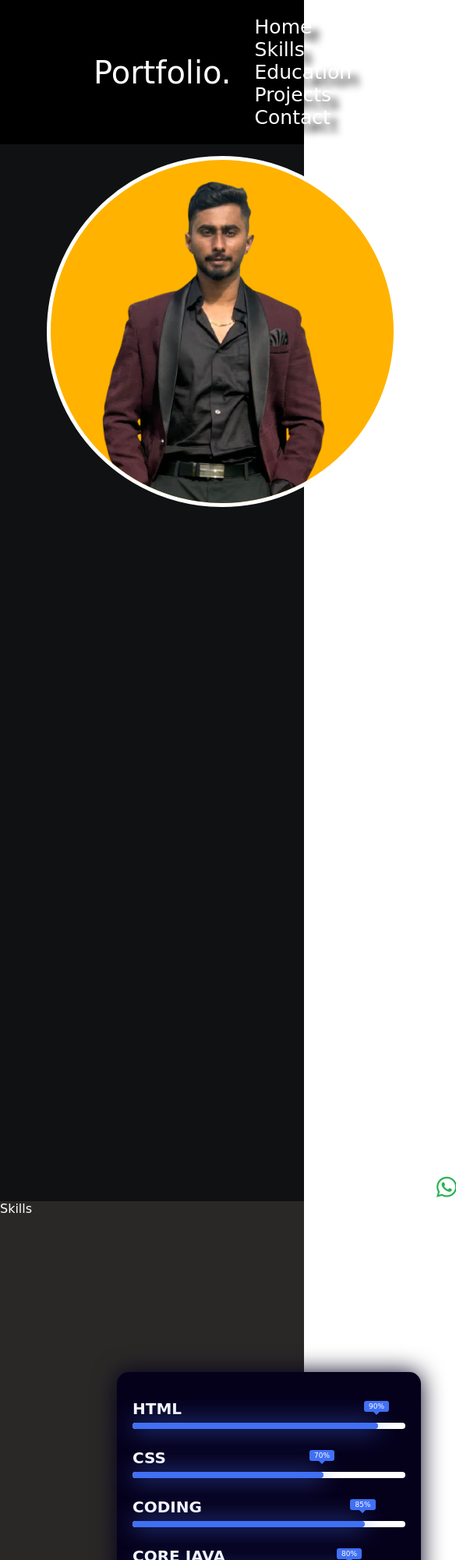
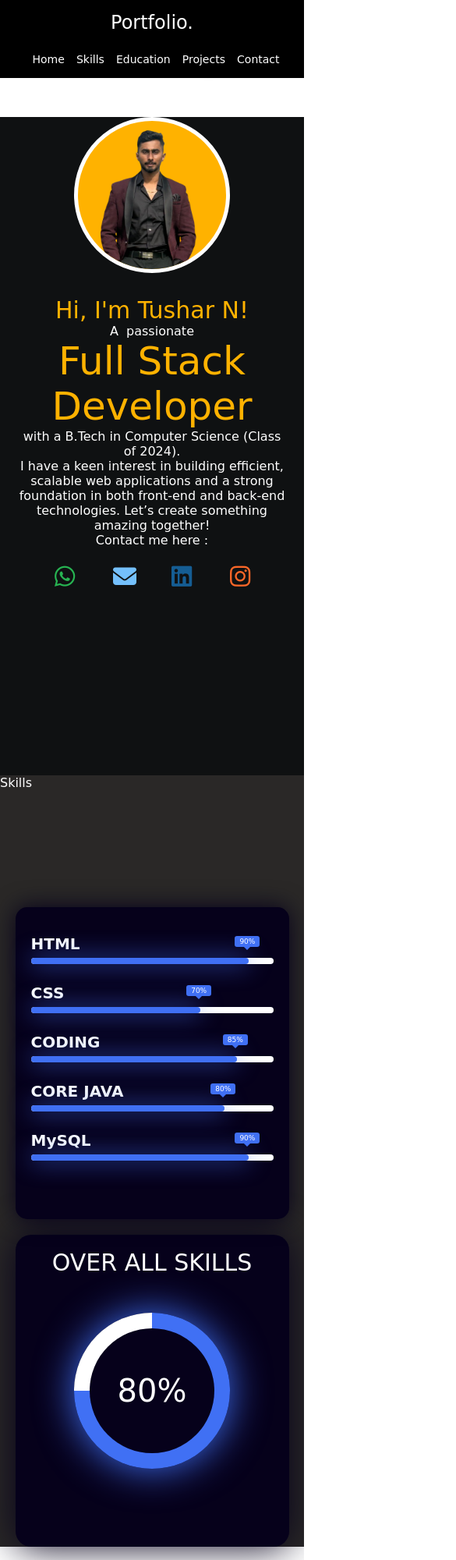
Before and after one commit to Tushar33333/Portfolio, a plain HTML site: page index.html in a window 390 px wide. Shown: the top 2000 px of the page at 78% size, 585 px wide, since content can reach past the window. Drawn offline with Linux system fonts and the light colour scheme; a web font is replaced by a local one.

Commit message:
Update Front_page.css

```diff
--- a/Front_page.css
+++ b/Front_page.css
@@ -5,6 +5,7 @@
     color: white;
     box-sizing: border-box;
     scroll-behavior: smooth;
+
 }
 #p1{
     position: fixed;
@@ -516,3 +517,189 @@ background-color: #0f1112;
 i .fa-brands fa-whatsapp {
     color: green;
 }
+/* Keep existing CSS code up to the media queries */
+
+/* Add these media queries at the end of your CSS file */
+
+/* For tablets and smaller desktop screens */
+@media screen and (max-width: 1024px) {
+    header {
+        padding: 20px 50px;
+    }
+
+    .logo {
+        font-size: 30px;
+    }
+
+    nav a {
+        font-size: 20px;
+        margin-left: 20px;
+    }
+
+    .image img {
+        width: 350px;
+        height: 350px;
+        margin-left: 30px;
+    }
+
+    #p2 {
+        width: 400px;
+        margin-left: 500px;
+    }
+
+    .info {
+        margin-left: 500px;
+    }
+
+    .container {
+        margin-left: 50px;
+    }
+
+    .circle-container {
+        margin-left: 650px;
+    }
+
+    .box {
+        width: 90%;
+        margin-left: 5%;
+        flex-direction: column;
+        height: auto;
+        padding: 20px;
+    }
+
+    .engineering, .pu, .school {
+        margin: 20px 0;
+    }
+
+    .project1, .project2, .project3, .project4 {
+        width: 90%;
+        margin: 20px auto;
+    }
+
+    .project3, .project4 {
+        margin-left: auto;
+        margin-top: 20px;
+    }
+}
+
+/* For mobile devices */
+@media screen and (max-width: 768px) {
+    header {
+        padding: 15px 20px;
+        flex-direction: column;
+    }
+
+    nav {
+        margin-top: 15px;
+    }
+
+    nav a {
+        font-size: 16px;
+        margin-left: 15px;
+        margin-top: 10px;
+        display: inline-block;
+    }
+
+    .image img {
+        width: 250px;
+        height: 250px;
+        margin: 150px auto 0;
+        display: block;
+    }
+
+    .info {
+        margin: 30px 20px;
+        text-align: center;
+    }
+
+    #i1 {
+        font-size: 40px;
+    }
+
+    #i2 {
+        font-size: 16px;
+    }
+
+    .container {
+        margin: 150px auto 0;
+        max-width: 90%;
+    }
+
+    .circle-container {
+        margin: 20px auto;
+        width: 90%;
+    }
+
+    .box {
+        width: 95%;
+        margin: 100px auto 0;
+    }
+
+    .engineering, .pu, .school {
+        width: 100%;
+    }
+
+    .project1, .project2, .project3, .project4 {
+        width: 95%;
+        margin: 20px auto;
+        height: auto;
+    }
+
+    #home .buttons {
+        margin: 20px auto;
+        width: 100%;
+    }
+}
+
+/* For very small mobile devices */
+@media screen and (max-width: 480px) {
+    .logo {
+        font-size: 24px;
+    }
+
+    nav a {
+        font-size: 14px;
+        margin-left: 10px;
+    }
+
+    .image img {
+        width: 200px;
+        height: 200px;
+    }
+
+    #i1 {
+        font-size: 30px;
+    }
+
+    .progress {
+        width: 200px;
+        height: 200px;
+    }
+
+    .progress::before {
+        width: 160px;
+        height: 160px;
+    }
+
+    .engineering .heading,
+    .pu .heading,
+    .school .heading {
+        padding-left: 0;
+        text-align: center;
+    }
+
+    .project1 .content,
+    .project2 .content,
+    .project3 .content,
+    .project4 .content {
+        font-size: 16px;
+    }
+}
+
+/* Fix for skill animation on mobile */
+@media screen and (max-width: 768px) {
+    .skill-per {
+        animation: none;
+        opacity: 1;
+    }
+}
```
